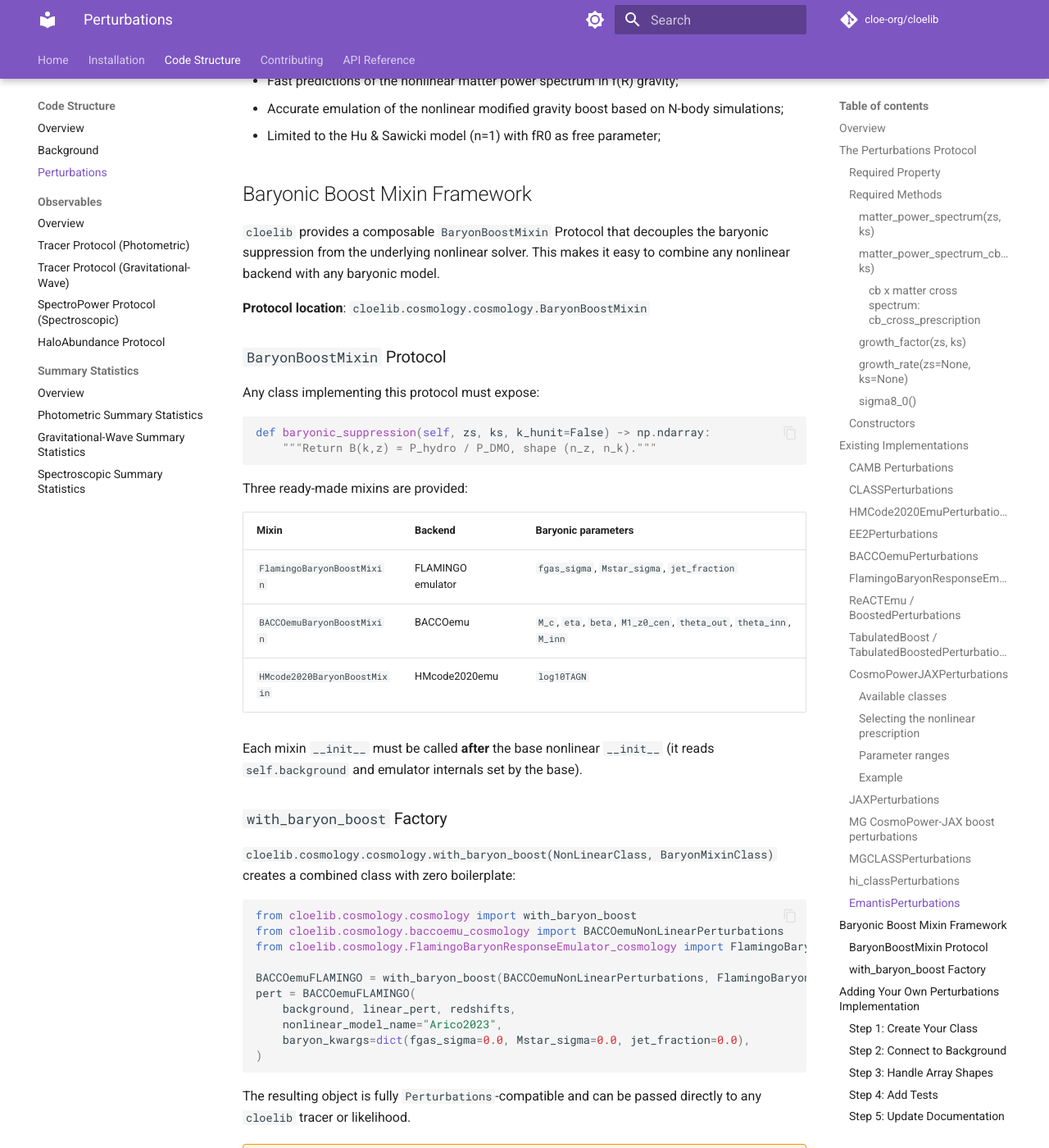
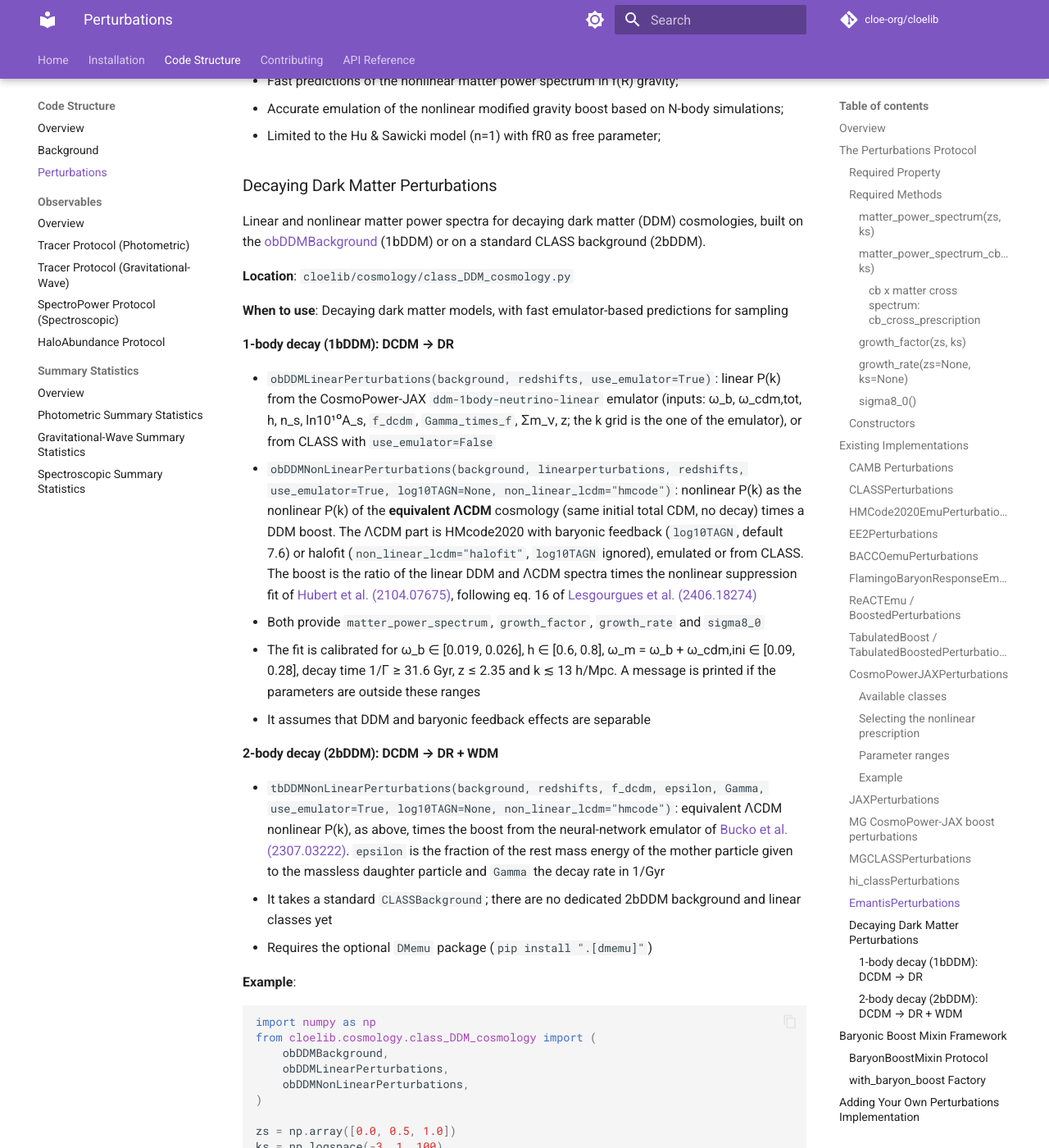
Before and after one commit to cloe-org/cloelib, an MkDocs documentation site: the page built from docs/code_structure/perturbations.md, in a window 1280 px wide and 1400 px high, scrolled down 18218 px. Shown: the whole window at 82% size. Built offline with MkDocs 1.6.1 and Material for MkDocs 9.7.7, drawn with Linux system fonts in a browser that asks for light colours; comment, search, counter and statistics services are not loaded; the version menu is left out; some of the changed text lies outside the part shown.

Commit message:
Document the DDM background and perturbation modules
- docs: describe obDDMBackground in background.md, and the 1bDDM and
  2bDDM perturbation classes in perturbations.md
- tests: check that the omega_m of the 1bDDM boost fit is omega_b plus
  the initial dark matter density

````diff
--- a/docs/code_structure/perturbations.md
+++ b/docs/code_structure/perturbations.md
@@ -680,6 +680,57 @@ Accurate and fast emulator of the nonlinear matter power spectrum in modified gr
 - Accurate emulation of the nonlinear modified gravity boost based on N-body simulations;
 - Limited to the Hu & Sawicki model (n=1) with fR0 as free parameter;
 
+### Decaying Dark Matter Perturbations
+
+Linear and nonlinear matter power spectra for decaying dark matter (DDM) cosmologies, built on the [obDDMBackground](background.md#obddmbackground) (1bDDM) or on a standard CLASS background (2bDDM).
+
+**Location**: `cloelib/cosmology/class_DDM_cosmology.py`
+
+**When to use**: Decaying dark matter models, with fast emulator-based predictions for sampling
+
+#### 1-body decay (1bDDM): DCDM → DR
+
+- `obDDMLinearPerturbations(background, redshifts, use_emulator=True)`: linear P(k) from the CosmoPower-JAX `ddm-1body-neutrino-linear` emulator (inputs: ω_b, ω_cdm,tot, h, n_s, ln10¹⁰A_s, `f_dcdm`, `Gamma_times_f`, Σm_ν, z; the k grid is the one of the emulator), or from CLASS with `use_emulator=False`
+- `obDDMNonLinearPerturbations(background, linearperturbations, redshifts, use_emulator=True, log10TAGN=None, non_linear_lcdm="hmcode")`: nonlinear P(k) as the nonlinear P(k) of the **equivalent ΛCDM** cosmology (same initial total CDM, no decay) times a DDM boost. The ΛCDM part is HMcode2020 with baryonic feedback (`log10TAGN`, default 7.6) or halofit (`non_linear_lcdm="halofit"`, `log10TAGN` ignored), emulated or from CLASS. The boost is the ratio of the linear DDM and ΛCDM spectra times the nonlinear suppression fit of [Hubert et al. (2104.07675)](https://arxiv.org/abs/2104.07675), following eq. 16 of [Lesgourgues et al. (2406.18274)](https://arxiv.org/abs/2406.18274)
+- Both provide `matter_power_spectrum`, `growth_factor`, `growth_rate` and `sigma8_0`
+- The fit is calibrated for ω_b ∈ [0.019, 0.026], h ∈ [0.6, 0.8], ω_m = ω_b + ω_cdm,ini ∈ [0.09, 0.28], decay time 1/Γ ≥ 31.6 Gyr, z ≤ 2.35 and k ≲ 13 h/Mpc. A message is printed if the parameters are outside these ranges
+- It assumes that DDM and baryonic feedback effects are separable
+
+#### 2-body decay (2bDDM): DCDM → DR + WDM
+
+- `tbDDMNonLinearPerturbations(background, redshifts, f_dcdm, epsilon, Gamma, use_emulator=True, log10TAGN=None, non_linear_lcdm="hmcode")`: equivalent ΛCDM nonlinear P(k), as above, times the boost from the neural-network emulator of [Bucko et al. (2307.03222)](https://arxiv.org/abs/2307.03222). `epsilon` is the fraction of the rest mass energy of the mother particle given to the massless daughter particle and `Gamma` the decay rate in 1/Gyr
+- It takes a standard `CLASSBackground`; there are no dedicated 2bDDM background and linear classes yet
+- Requires the optional `DMemu` package (`pip install ".[dmemu]"`)
+
+**Example**:
+
+```python
+import numpy as np
+from cloelib.cosmology.class_DDM_cosmology import (
+    obDDMBackground,
+    obDDMLinearPerturbations,
+    obDDMNonLinearPerturbations,
+)
+
+zs = np.array([0.0, 0.5, 1.0])
+ks = np.logspace(-3, 1, 100)
+
+bg = obDDMBackground(
+    H0=67.3, Omega_b0=0.0494, Omega_cdm0=0.265, Omega_k0=0.0,
+    As=2.1e-9, ns=0.966, mnu=0.06, N_mnu=3, w0=-1.0, wa=0.0, gamma_MG=0.55,
+    f_dcdm=1.0, Gamma_times_f=0.0123,  # Gamma_times_f in 1/Gyr
+)
+
+lin = obDDMLinearPerturbations(background=bg, redshifts=zs)
+nl = obDDMNonLinearPerturbations(
+    background=bg, linearperturbations=lin, redshifts=zs, log10TAGN=7.8
+)
+
+Pk_lin = lin.matter_power_spectrum(zs, ks)  # shape (len(zs), len(ks))
+Pk_nl = nl.matter_power_spectrum(zs, ks)
+sigma8 = nl.sigma8_0()
+```
+
 ## Baryonic Boost Mixin Framework
 
 `cloelib` provides a composable `BaryonBoostMixin` Protocol that decouples the baryonic suppression from the underlying nonlinear solver. This makes it easy to combine any nonlinear backend with any baryonic model.
````
Also changed, not shown: docs/code_structure/background.md (+42 -0 lines), 1 other file.
